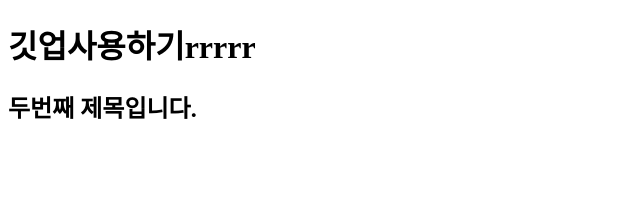
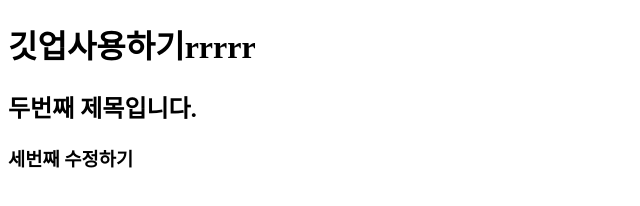
Before and after one commit to understanding963852/test0204, a plain HTML site: page index.html in a window 1280 px wide. Shown: the whole page, without its empty margins (0-640 px from the left). Drawn offline with Linux system fonts and the light colour scheme.

Commit message:
three commit

```diff
--- a/index.html
+++ b/index.html
@@ -9,5 +9,6 @@
 <body>
     <h1>깃업사용하기rrrrr</h1>
     <h2>두번째 제목입니다.</h2>
+    <h3>세번째 수정하기</h3>
 </body>
 </html>
```
